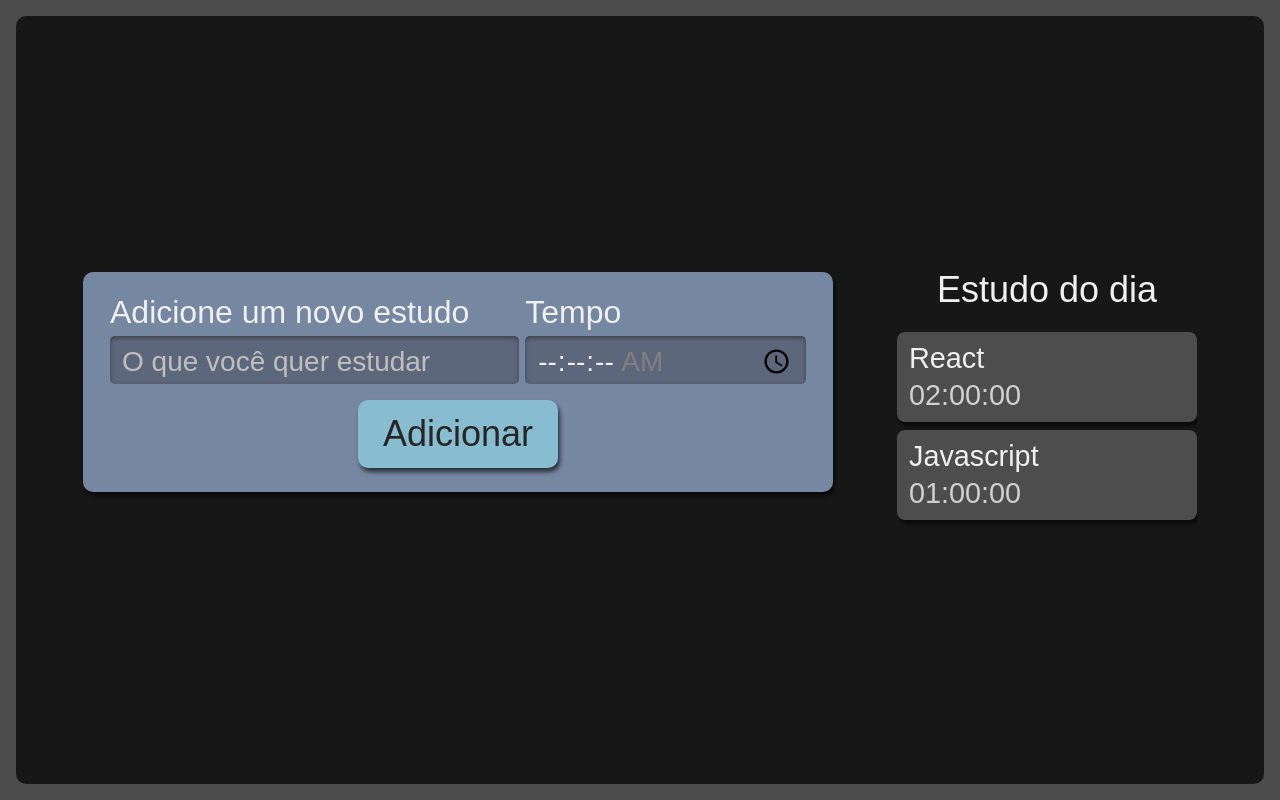
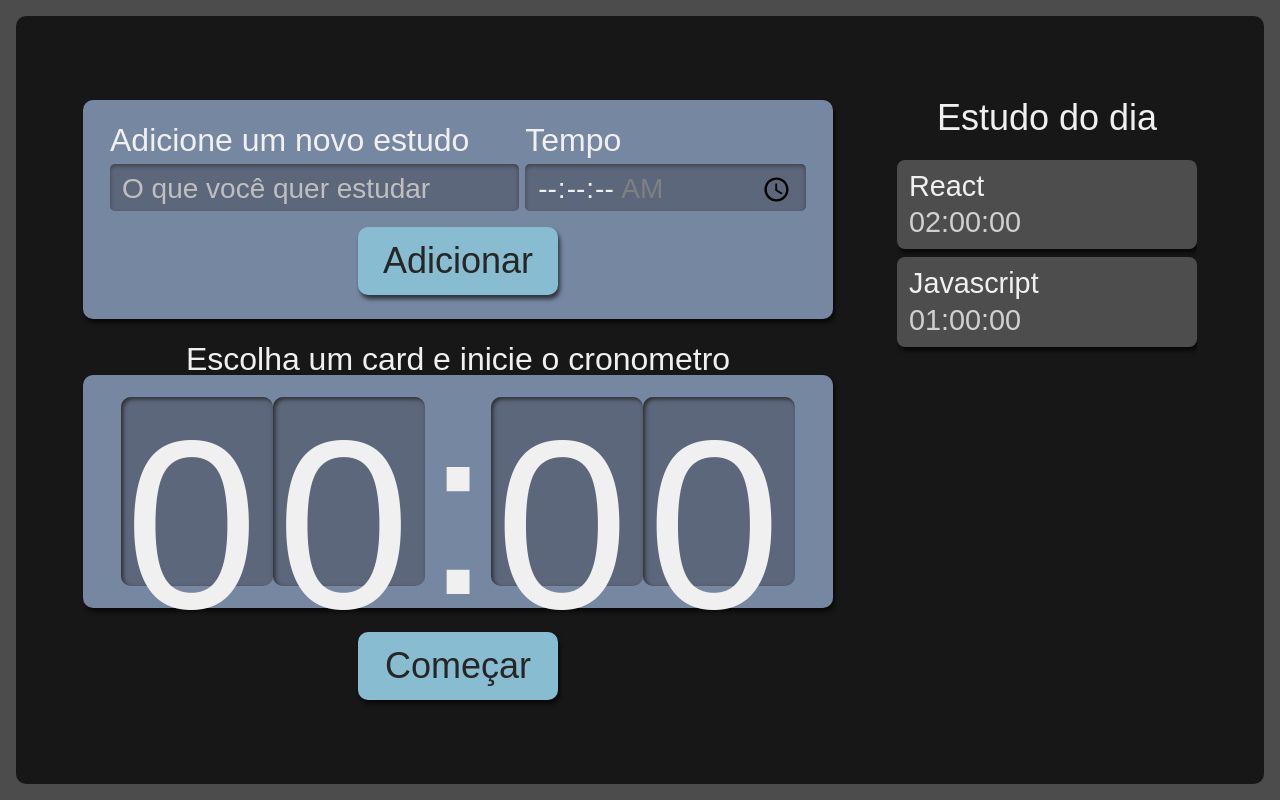
Before and after one commit to luan441/app-studies, a React (Create React App) app: page / in a window 1280 px wide. Built offline with nearby package versions, Linux system fonts and the light colour scheme.

Commit message:
:sparkles: feat: componente do cronometro

```diff
--- /dev/null
+++ b/src/components/Timer/Clock/clock.module.scss
@@ -0,0 +1,21 @@
+.clockNumber {
+  background-color: #5D677C;
+  box-shadow: 2px 2px 4px #2B2B2B inset;
+  height: 3.6rem;
+  width: 3rem;
+  padding: 8px 4px;
+  border-radius: 10px;
+
+  @media screen and (min-width:1280px) {
+    height: 10.8rem;
+    width: 9rem;
+  }
+}
+
+.clockDivision {
+  height: 4.2rem;
+
+  @media screen and (min-width:1280px) {
+    height: 12.6rem;
+  }
+}
--- /dev/null
+++ b/src/components/Timer/Clock/index.jsx
@@ -0,0 +1,13 @@
+import style from "./clock.module.scss"
+
+export default function Clock() {
+  return (
+    <>
+      <span className={style.clockNumber}>0</span>
+      <span className={style.clockNumber}>0</span>
+      <span className={style.clockDivision}>:</span>
+      <span className={style.clockNumber}>0</span>
+      <span className={style.clockNumber}>0</span>
+    </>
+  )
+}
--- /dev/null
+++ b/src/components/Timer/index.jsx
@@ -0,0 +1,15 @@
+import Button from "../Button"
+import Clock from "./Clock"
+import style from "./timer.module.scss"
+
+export default function Timer() {
+  return (
+    <div className={style.timer}>
+      <p className={style.title}>Escolha um card e inicie o cronometro</p>
+      <div className={style.clockWrapper}>
+        <Clock />
+      </div>
+      <Button>Começar</Button>
+    </div>
+  )
+}
--- /dev/null
+++ b/src/components/Timer/timer.module.scss
@@ -0,0 +1,59 @@
+.timer {
+  display: flex;
+  flex-direction: column;
+  align-items: center;
+  grid-area: timer;
+
+  .clockWrapper {
+    align-items: center;
+    background-color: #7687A1;
+    border-radius: 10px;
+    box-shadow: 2px 4px 4px #0000009F;
+    box-sizing: border-box;
+    display: flex;
+    font-size: 5rem;
+    justify-content: center;
+    margin-bottom: 24px;
+    padding: 16px 12px;
+    width: 100%;
+  }
+
+  .title {
+    font-size: 2rem;
+  }
+
+  button {
+    background-color: #88bcd1;
+    border-radius: 10px;
+    box-shadow: 2px 4px 4px #0000009F;
+    color: #272626;
+    cursor: pointer;
+    font-size: 1.25rem;
+    padding: 16px;
+    width: 150px;
+
+    &:active {
+      background-color: #7CA6B7;
+      box-shadow: 2px 2px 4px #0000009F inset;
+      cursor: auto;
+    }
+  }
+
+  @media screen and (min-width:1280px) {
+
+    .clockWrapper{
+      font-size: 15rem;
+    }
+
+    p {
+      font-size: 2rem;
+    }
+
+    button {
+      grid-column-start: span 2;
+      justify-self: center;
+      width: 200px;
+      font-size: 2.25rem;
+    }
+  }
+}
--- a/src/pages/App.tsx
+++ b/src/pages/App.tsx
@@ -1,5 +1,6 @@
 import Form from '../components/Form';
 import List from '../components/List';
+import Timer from '../components/Timer';
 import style from './app.module.scss';
 
 function App() {
@@ -7,6 +8,7 @@
     <div className={style.AppStyle}>
       <Form />
       <List />
+      <Timer />
     </div>
   );
 }
```
